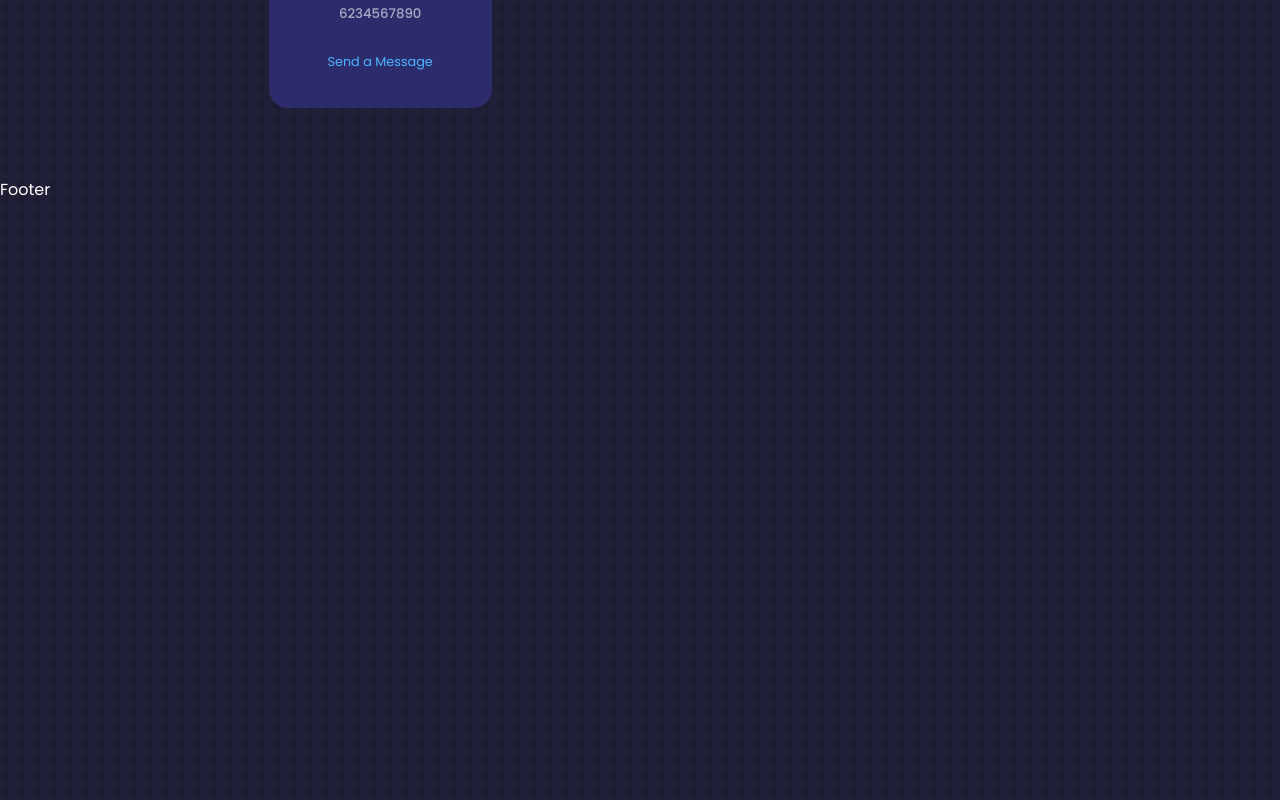
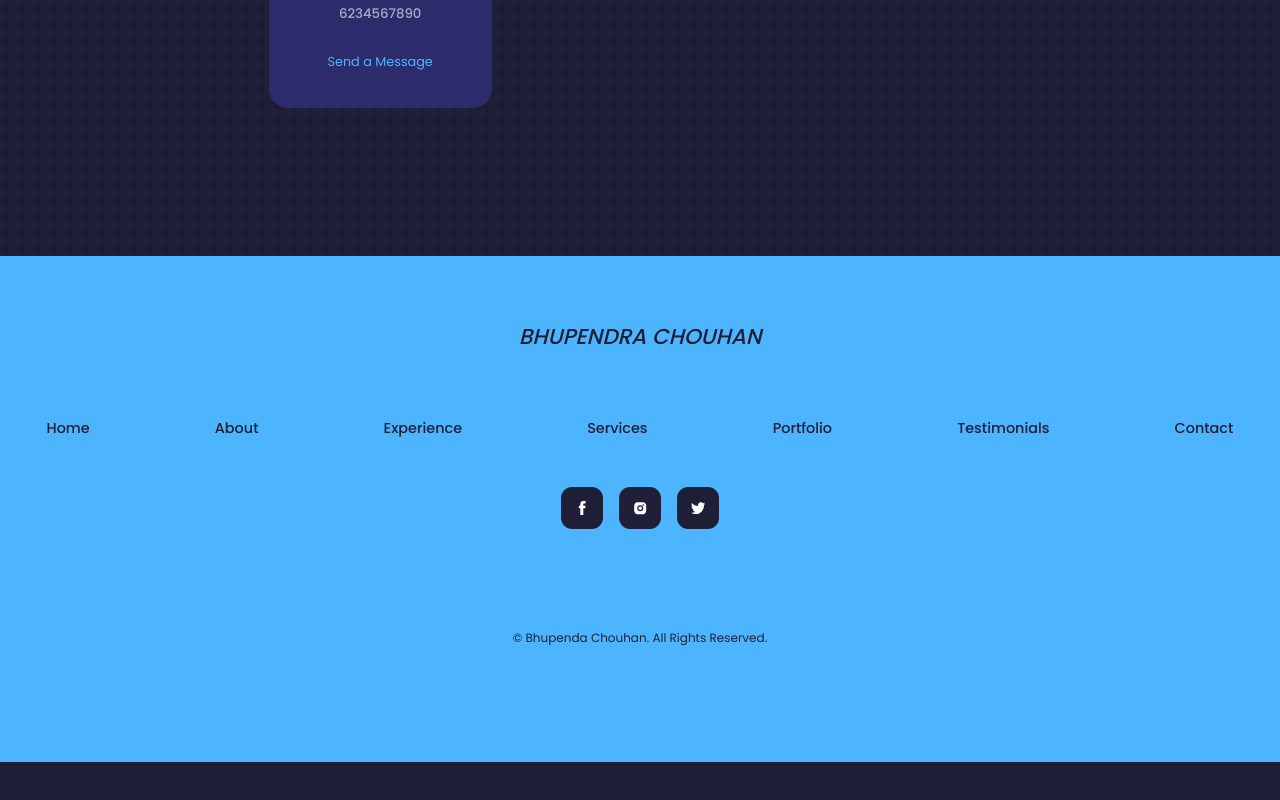
Before and after one commit to Bhupendrachouhan19/My_Personal_Portfolio, a React (Create React App) app: page / in a window 1280 px wide. Shown: the part 5583-6383 px from the top of the page. After the commit the page ends 6345 px from the top, so only its background shows below. Built offline with nearby package versions, Linux system fonts and the light colour scheme.

Commit message:
Footer Component is Done

```diff
--- a/src/components/footer/Footer.jsx
+++ b/src/components/footer/Footer.jsx
@@ -1,9 +1,34 @@
 import React from 'react'
 import './footer.css'
 
+import {TfiFacebook} from 'react-icons/tfi'
+import {RiInstagramFill} from 'react-icons/ri'
+import {TfiTwitterAlt} from 'react-icons/tfi'
+
 const Footer = () => {
   return (
-    <section id='footer'>Footer</section>
+    <footer>
+      <i><b><h2><a href="#" className="footer__logo">BHUPENDRA CHOUHAN</a></h2></b></i>
+      <ul className="permalinks">
+        <li><a href='#'>Home</a></li>
+        <li><a href='#about'>About</a></li>
+        <li><a href='#experience'>Experience</a></li>
+        <li><a href='#services'>Services</a></li>
+        <li><a href='#portfolio'>Portfolio</a></li>
+        <li><a href='#testimonials'>Testimonials</a></li>
+        <li><a href='#contact'>Contact</a></li>
+      </ul>
+
+      <div className="footer__socials">
+        <a href="https://facebook.com/bhupendra.chouhan.581730/" target='_blank'><TfiFacebook/></a>
+        <a href="https://instagram.com/thebhupi/"  target='_blank'><RiInstagramFill/></a>
+        <a href="https://twitter.com/thebhupii/"  target='_blank'><TfiTwitterAlt/></a>
+      </div>
+
+      <div className="footer__copyright">
+        <small>&copy; Bhupenda Chouhan. All Rights Reserved.</small>
+      </div>
+    </footer>
   )
 }
 
--- a/src/components/footer/footer.css
+++ b/src/components/footer/footer.css
@@ -0,0 +1,74 @@
+footer {
+    background: var(--color-primary);
+    padding: 3rem 0;
+    text-align: center;
+    font-size: 0.9rem;
+    margin-top: 7rem;
+}
+
+footer a {
+    color: var(--color-bg);
+    font-weight: 500;
+    margin-bottom: 2rem;
+    display: inline-block;
+}
+
+.permalinks {
+    display: flex;
+    flex-wrap: wrap;
+    justify-content: space-around;
+    gap: 2rem;
+    margin: 0 auto 0rem;
+}
+
+.footer__socials {
+    display: flex;
+    justify-content: center;
+    gap: 1rem;
+    margin-bottom: 4rem;
+}
+
+.footer__socials a {
+    background: var(--color-bg);
+    color: var(--color-white);
+    padding: 0.8rem;
+    border-radius: 0.7rem;
+    display: flex;
+    border: 1px solid transparent;
+}
+
+.footer__socials a:hover {
+    background: transparent;
+    color: var(--color-bg);
+    border-color: var(--color-bg);
+}
+
+.footer__copyright {
+    margin-bottom: 4rem;
+    color: var(--color-bg);
+}
+
+
+/* ================ MEDIA QUERIES (SMALL DEVICES) ================  */
+@media screen and (max-width: 600px) {
+    .permalinks {
+        flex-direction: column;
+        gap: 0;
+    }
+
+a.footer__logo {
+    margin-bottom: 0;
+}
+
+.footer__socials a {
+    margin-bottom: 0;
+}
+
+.footer__socials {
+        margin-bottom: 0.5rem;
+}
+
+.footer__copyright {
+    margin-bottom: 3rem;
+}
+}
```
